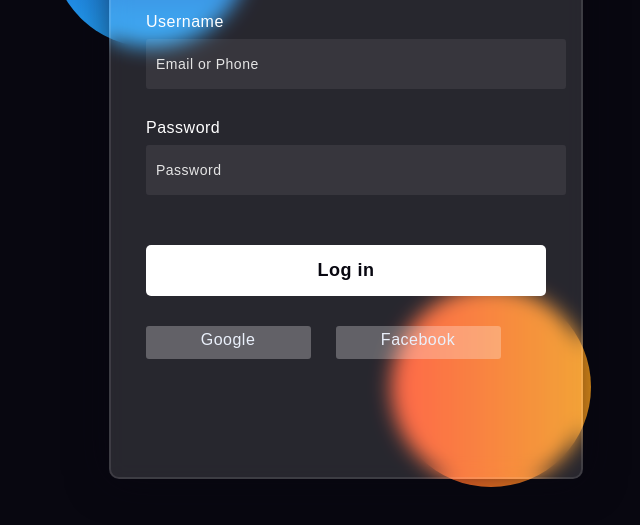
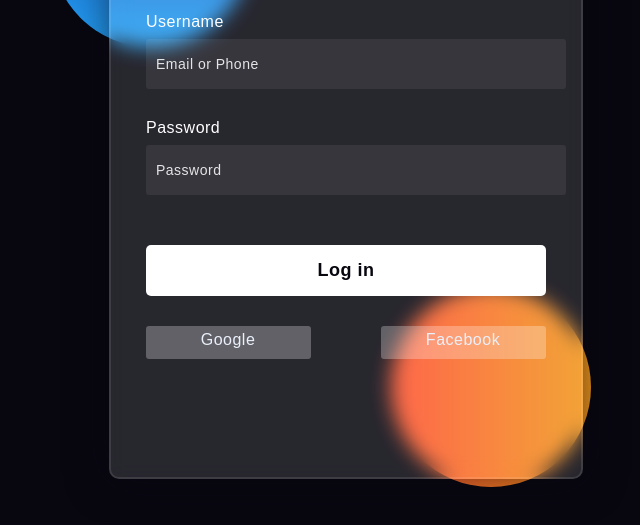
Before and after one commit to kaveeshagim/glassmorphism-login-form, a plain HTML site: page index.html in a window 1280 px wide. Shown: the part 233-758 px from the top of the page, without its empty margins (294-934 px from the left). Drawn offline with Linux system fonts and the light colour scheme.

Commit message:
Second commit

```diff
--- a/index.html
+++ b/index.html
@@ -25,7 +25,7 @@
 
         <div class="social">
             <div class="go"><i class="fab fa-google"></i>Google</div>
-            <div class="fb"><i class="fab facebook"></i>Facebook</div>
+            <div class="fb"><i class="fab fa-facebook"></i>Facebook</div>
         </div>
     </form>
 </body>
--- a/style.css
+++ b/style.css
@@ -115,7 +115,7 @@ button{
 }
 
 .social .fb{
-    margin-left: 25px;
+    margin-left: 70px;
 }
 
 .social i{
```
Also changed, not shown: background.png (deleted).
